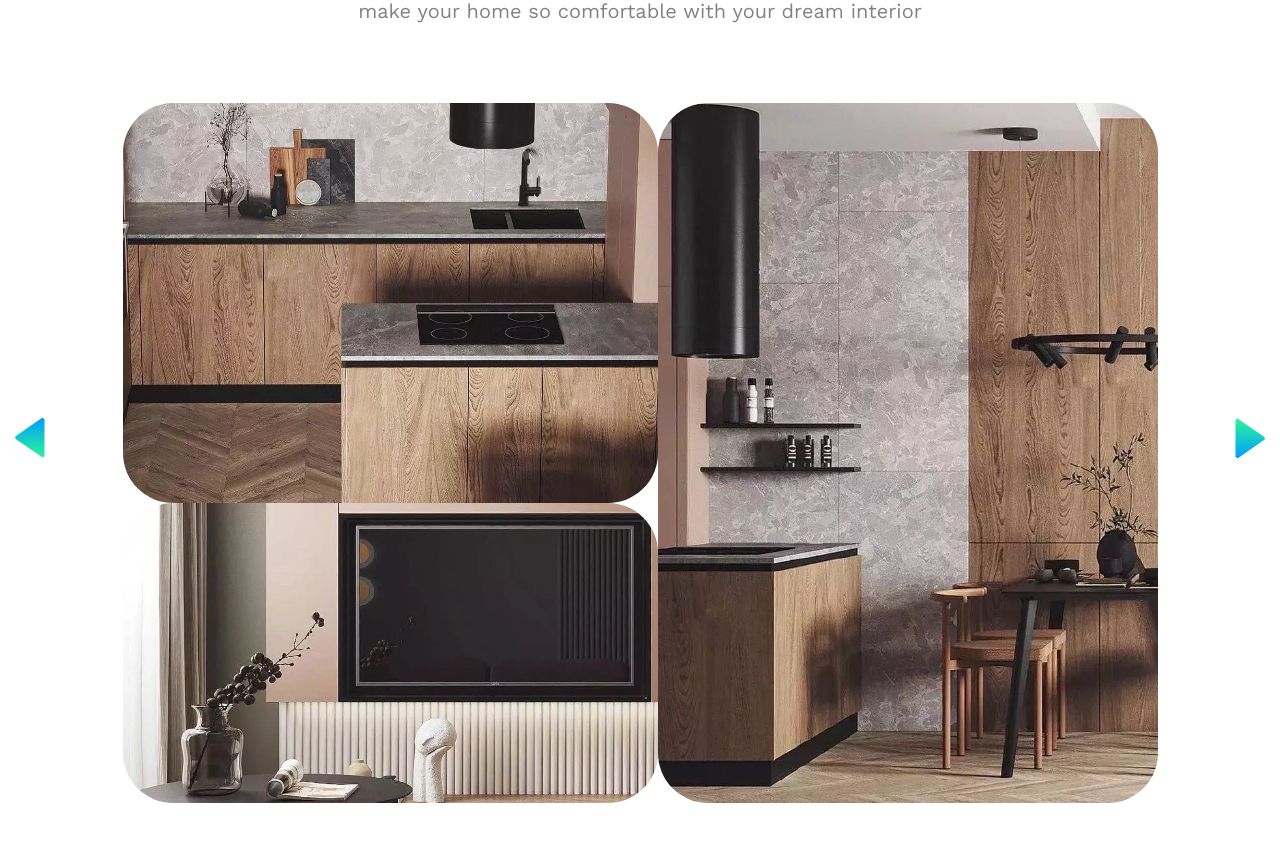
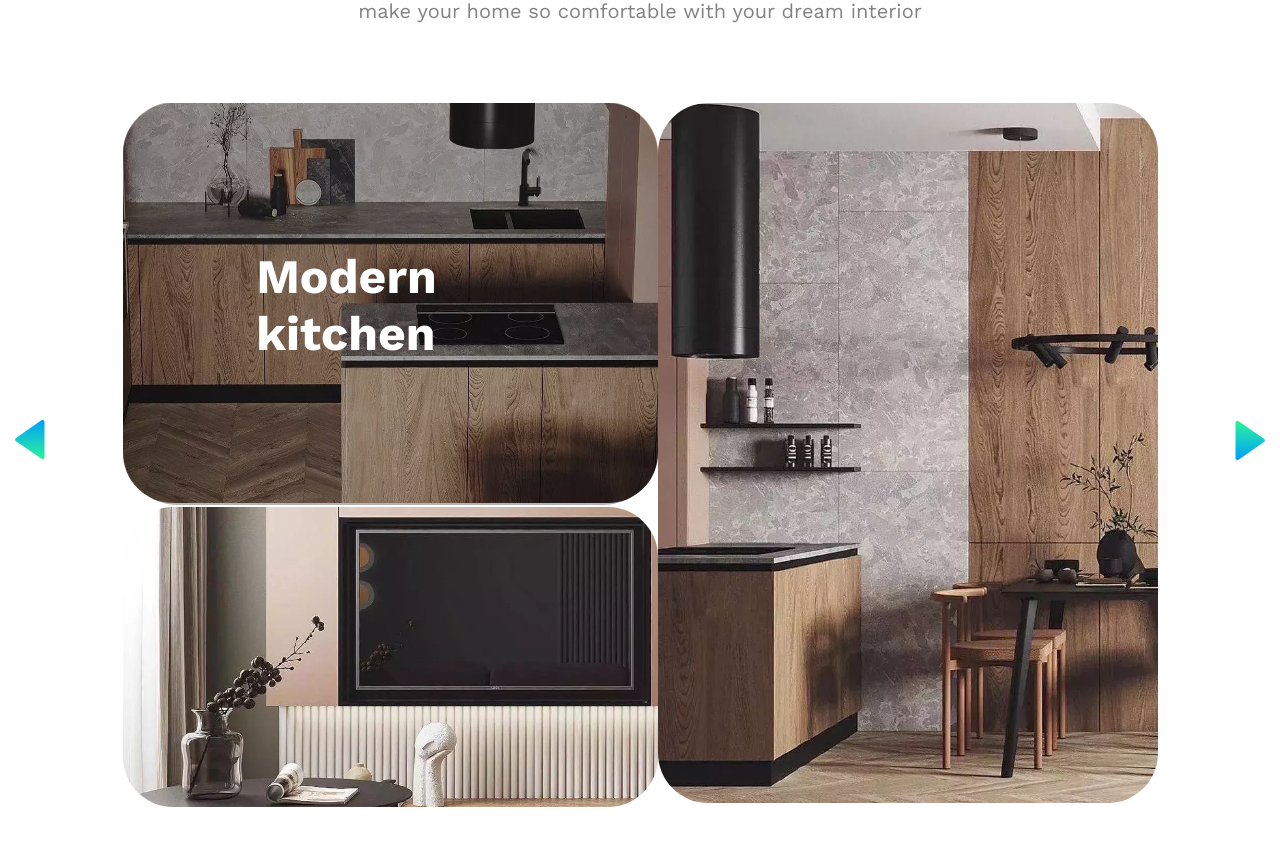
Before and after one commit to VRomanenko04/ArtfulSpaces, a React (Vite) app: page / in a window 1280 px wide. Shown: the part 1202-2054 px from the top of the page. Built offline with nearby package versions, Linux system fonts and the light colour scheme.

Commit message:
Доделал внешний вид слайдера

```diff
--- a/src/components/ordinary/slides/Slides.tsx
+++ b/src/components/ordinary/slides/Slides.tsx
@@ -6,9 +6,10 @@ type Props = {
     img2: string;
     img3: string;
     active: boolean;
+    slideHead: string;
 };
 
-const Slides = ({ img1, img2, img3, active }: Props) => {
+const Slides = ({ img1, img2, img3, slideHead, active }: Props) => {
     return (
         <motion.div
             className={classes.slide__container}
@@ -19,7 +20,10 @@ const Slides = ({ img1, img2, img3, active }: Props) => {
         >
             <div className={classes.slide__block}>
                 <div className={classes.right__imgs}>
-                    <img className={classes.img1} src={img1} alt="design" />
+                    <div className={classes.image__container}>
+                        <img className={classes.img1} src={img1} alt="design" />
+                        <h6>{slideHead}</h6>
+                    </div>
                     <img className={classes.img2} src={img2} alt="design" />
                 </div>
                 <img className={classes.img3} src={img3} alt="design" />
--- a/src/components/ordinary/slides/_slides.module.scss
+++ b/src/components/ordinary/slides/_slides.module.scss
@@ -12,6 +12,31 @@
 .right__imgs {
     display: flex;
     flex-direction: column;
+}
+
+.image__container {
+    position: relative;
+
+    &::after {
+        content: "";
+        position: absolute;
+        top: -2px;
+        left: 0;
+        width: 100%;
+        height: 100%;
+        background: rgba(0, 0, 0, 0.30);
+        border-radius: 55px;
+    }
+
+    h6 {
+        position: absolute;
+        color: #fff;
+        font-size: 48px;
+        top: 50%;
+        left: 50%;
+        transform: translate(-50%, -50%);
+        z-index: 1;
+    }
 }
 
 .img1, .img2, .img3 {
--- a/src/components/simple/slides-list/SlidesList.tsx
+++ b/src/components/simple/slides-list/SlidesList.tsx
@@ -26,21 +26,25 @@ const SlidesList = ({ currentSlideIndex }: Props) => {
             img1: project1_1,
             img2: project1_2,
             img3: project1_3,
+            slideHead: 'Modern kitchen',
         },
         {
             img1: project2_1,
             img2: project2_2,
             img3: project2_3,
+            slideHead: 'Basic kitchen',
         },
         {
             img1: project3_1,
             img2: project3_2,
             img3: project3_3,
+            slideHead: "Сhildren's room",
         },
         {
             img1: project4_1,
             img2: project4_2,
             img3: project4_3,
+            slideHead: 'Modern bedroom',
         },
     ];
 
@@ -52,6 +56,7 @@ const SlidesList = ({ currentSlideIndex }: Props) => {
                     img1={projects[currentSlideIndex].img1}
                     img2={projects[currentSlideIndex].img2}
                     img3={projects[currentSlideIndex].img3}
+                    slideHead={projects[currentSlideIndex].slideHead}
                     active={true}
                 />
             </AnimatePresence>
```
